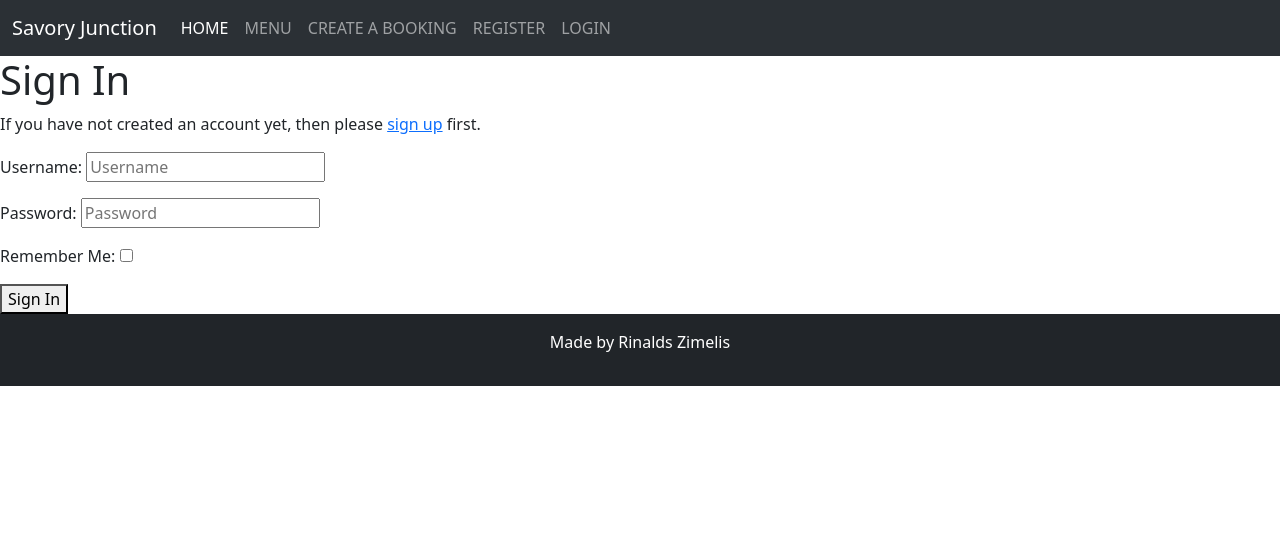
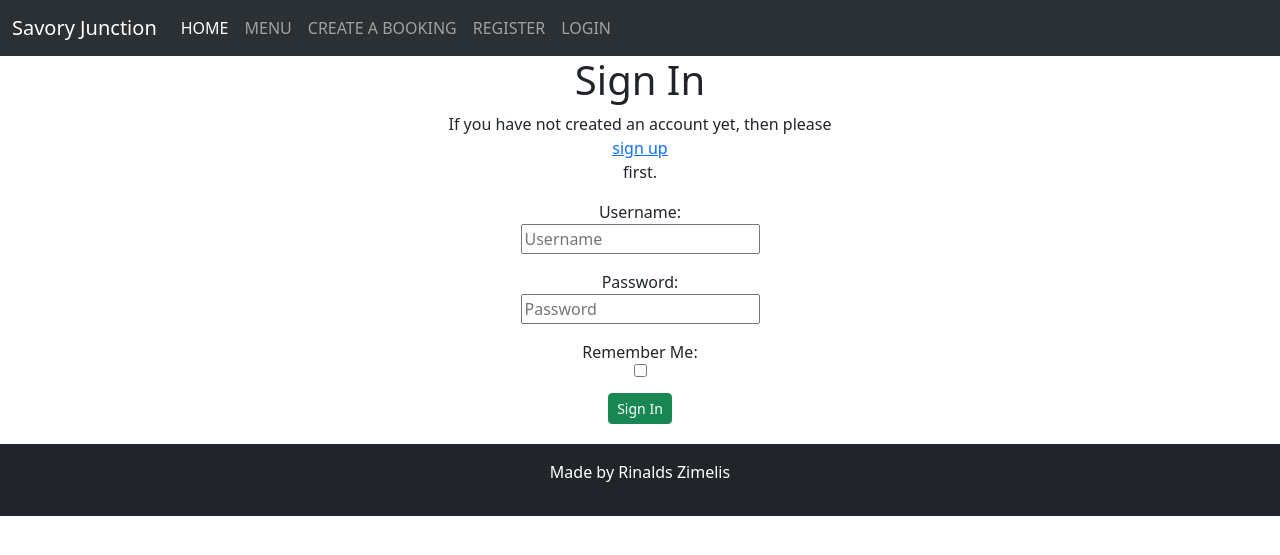
Before and after one commit to rinalds98/Savory-Junction, a Django app: page /accounts/login/ in a window 1280 px wide. Shown: the top 555 px of the page. Run offline with Django 3.2, Linux system fonts and the light colour scheme; some libraries are stand-ins or nearby versions.

Commit message:
Add structure and basic styling to login.html

```diff
--- a/static/css/style.css
+++ b/static/css/style.css
@@ -82,6 +82,23 @@
     justify-content: center;
     margin-bottom: 20px;
 }
+
+/* Log In Page -- login.html */
+.login-wrapper {
+    width: 100%;
+}
+
+.login-wrapper p {
+    display: flex;
+    flex-direction: column;
+    align-items: center;
+}
+
+.login-button {
+    display: flex;
+    justify-content: center;
+    margin-bottom: 20px;
+}
 /*Mobile View*/
 @media screen and (min-width:900px) {
 
--- a/templates/account/login.html
+++ b/templates/account/login.html
@@ -6,11 +6,11 @@
 {% block head_title %}{% trans "Sign In" %}{% endblock %}
 
 {% block content %}
-
-<h1>{% trans "Sign In" %}</h1>
+<div class="login-wrapper">
+<h1 class="text-center">{% trans "Sign In" %}</h1>
 
 <p>{% blocktrans %}If you have not created an account yet, then please
-<a href="{{ signup_url }}">sign up</a> first.{% endblocktrans %}</p>
+  <a href="{{ signup_url }}">sign up</a>first.{% endblocktrans %}</p>
 
 <form class="login" method="POST" action="{% url 'account_login' %}">
   {% csrf_token %}
@@ -18,7 +18,9 @@
   {% if redirect_field_value %}
   <input type="hidden" name="{{ redirect_field_name }}" value="{{ redirect_field_value }}" />
   {% endif %}
-  <button class="primaryAction" type="submit">{% trans "Sign In" %}</button>
+  <div class="login-button">
+    <button class="primaryAction btn btn-success btn-sm" type="submit">{% trans "Sign In" %}</button>
+  </div>
 </form>
-
+</div>
 {% endblock %}
```
